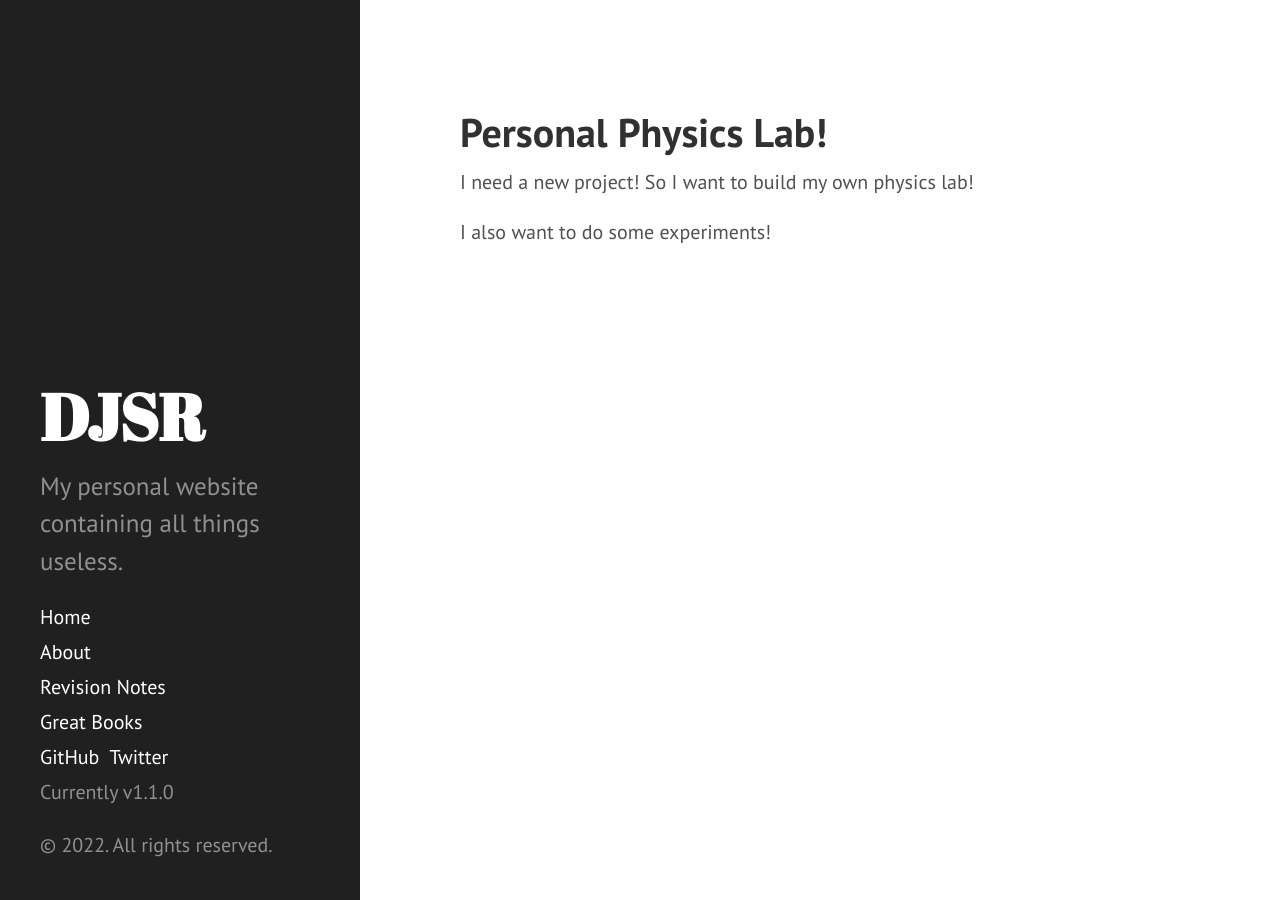
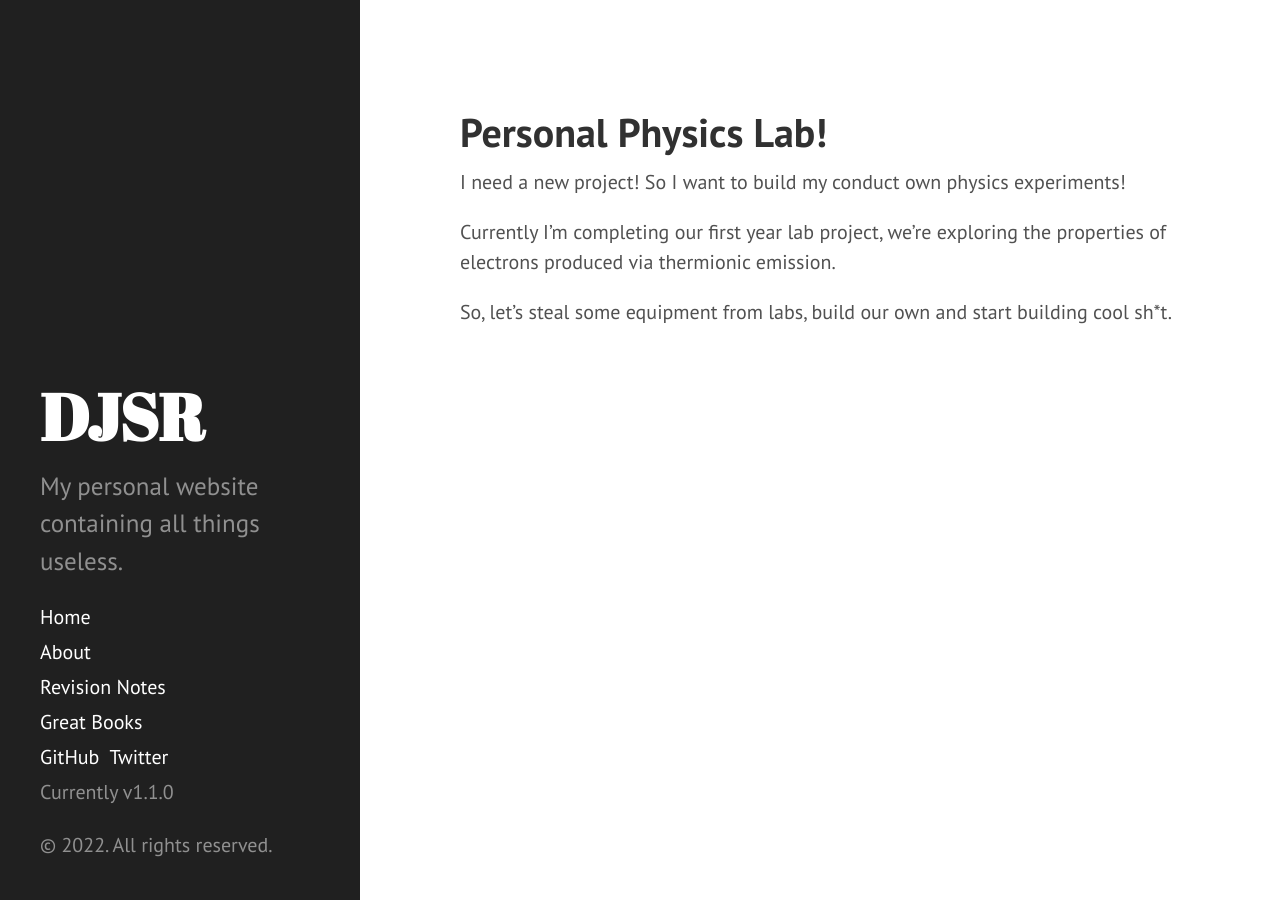
Before and after one commit to dansomrob/dansomrob.github.io, a Jekyll site: the page built from lab/index.md, in a window 1280 px wide. Built offline with Jekyll 4.4.1, drawn with Linux system fonts in a browser that asks for light colours.

Commit message:
Update index.md

```diff
--- a/lab/index.md
+++ b/lab/index.md
@@ -4,6 +4,8 @@ title: Physics Lab
 ---
 # Personal Physics Lab!
 
-I need a new project! So I want to build my own physics lab!
+I need a new project! So I want to build my conduct own physics experiments!
 
-I also want to do some experiments!
+Currently I'm completing our first year lab project, we're exploring the properties of electrons produced via thermionic emission.
+
+So, let's steal some equipment from labs, build our own and start building cool sh*t.
```
